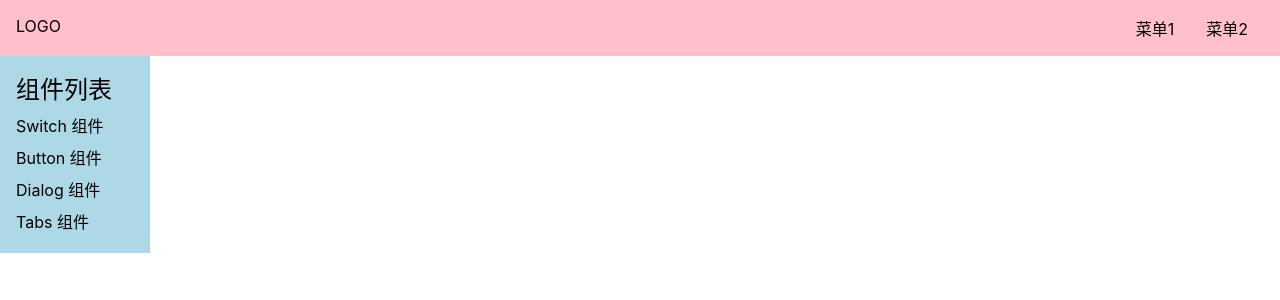
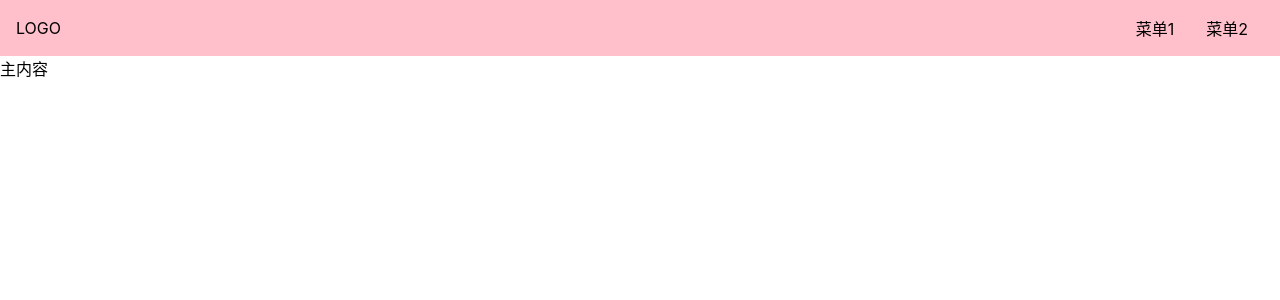
Before and after one commit to SiriusMlszx/peachui-siri, a Vue app: page /#/dock in a window 1280 px wide. Shown: the top 300 px of the page. Built offline with nearby package versions, Linux system fonts and the light colour scheme.

Commit message:
让topnav是响应式的

```diff
--- a/src/App.vue
+++ b/src/App.vue
@@ -2,8 +2,13 @@
   <router-view/>
 </template>
 
-<script>
+<script lang="ts">
+import {ref, provide} from 'vue'
 export default {
   name: 'App',
+  setup(){
+    const asideVisible = ref(false)
+    provide('asideVisible',asideVisible)
+  }
 }
 </script>
--- a/src/components/Topnav.vue
+++ b/src/components/Topnav.vue
@@ -1,25 +1,43 @@
 <template>
   <div class="topNav">
-    <div class="logo">LOGO</div>
+    <div class="logo" @click="toggleMenu">LOGO</div>
     <ul class="menu">
       <li>菜单1</li>
       <li>菜单2</li>
     </ul>
   </div>
+  <span class="toggleAside"></span>
 </template>
 
+<script lang="ts">
+import {inject, Ref} from "vue";
+
+export default {
+  setup() {
+    const asideVisible = inject<Ref<boolean>>("asideVisible");
+    const toggleMenu = () => {
+      asideVisible.value = !asideVisible.value;
+    };
+    return {toggleMenu};
+  }
+};
+</script>
+
 <style lang="scss" scoped>
-.topNav{
+.topNav {
   background: pink;
   display: flex;
   padding: 16px;
   position: relative;
   z-index: 10;
-  > .logo{
-    min-width: 6em;
+  justify-content: center;
+  align-items: center;
+
+  > .logo {
+    max-width: 6em;
     margin-right: auto;
   }
-  > .menu{
+  > .menu {
     display: flex;
     white-space: nowrap;
     flex-wrap: nowrap;
@@ -27,5 +45,14 @@
       margin: 0 1em;
     }
   }
+
+  @media(max-width: 500px) {
+    > .menu {
+      display: none;
+    }
+    > .logo {
+      margin: auto;
+    }
+  }
 }
 </style>
--- a/src/views/Dock.vue
+++ b/src/views/Dock.vue
@@ -2,7 +2,7 @@
   <div>
     <TopNav/>
     <div class="content">
-      <aside>
+      <aside v-if="asideVisible">
         <h2>组件列表</h2>
         <ol>
           <li>
@@ -24,15 +24,21 @@
   </div>
 </template>
 
-<script>
-import TopNav from "../components/Topnav.vue"
+<script lang="ts">
+import TopNav from "../components/Topnav.vue";
+import {inject, Ref} from "vue";
+
 export default {
-  components: {TopNav}
-}
+  components: {TopNav},
+  setup() {
+    const asideVisible = inject<Ref<boolean>>("asideVisible");
+    return {asideVisible}
+  }
+};
 </script>
 
 <style lang="scss" scoped>
-aside{
+aside {
   background: lightblue;
   width: 150px;
   position: fixed;
@@ -40,11 +46,12 @@
   left: 0;
   padding: 70px 16px 16px;
 
-  > h2{
+  > h2 {
     margin-bottom: 4px;
   }
-  >ol{
-    > li{
+
+  > ol {
+    > li {
       padding: 4px 0;
     }
   }
```
